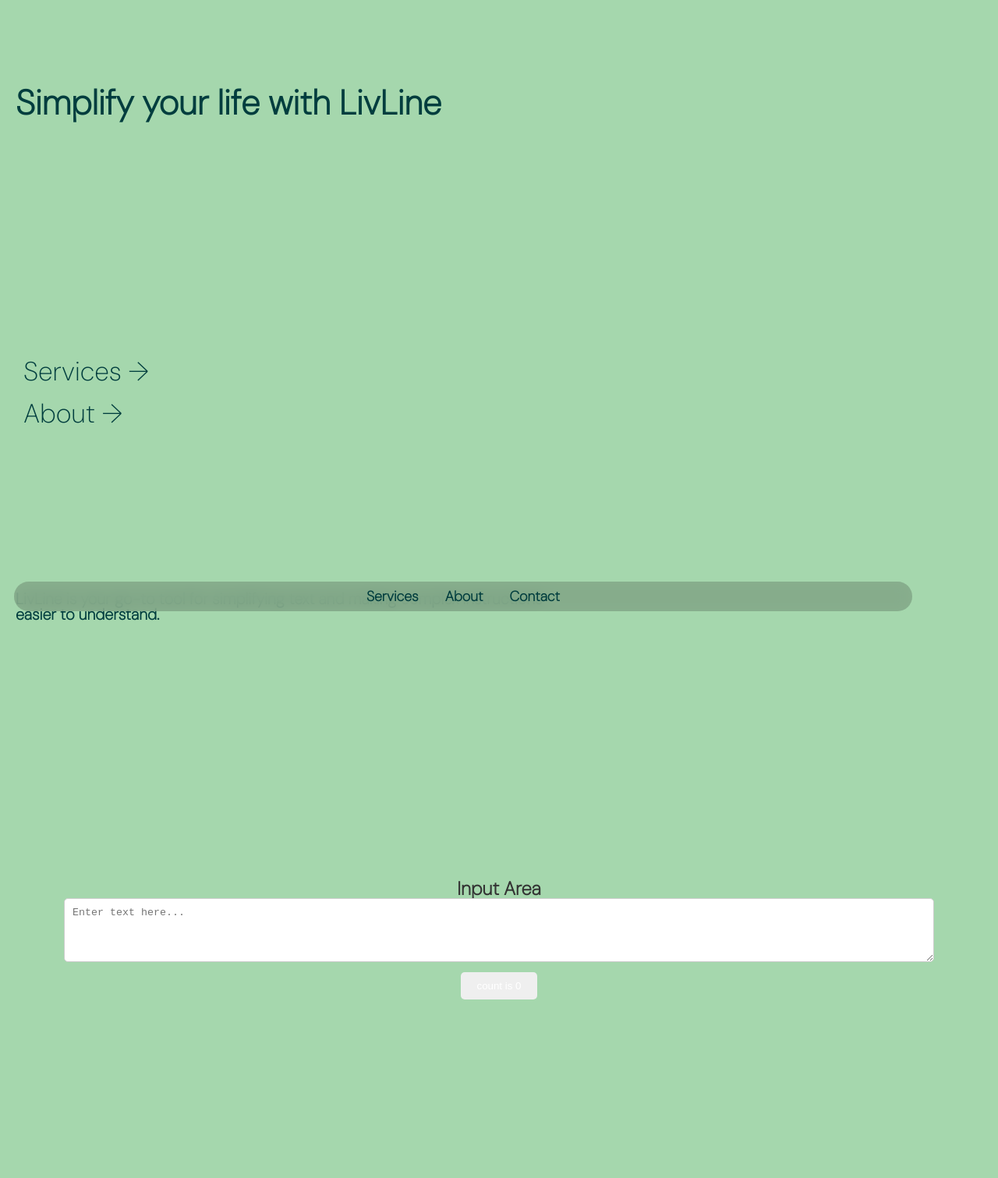
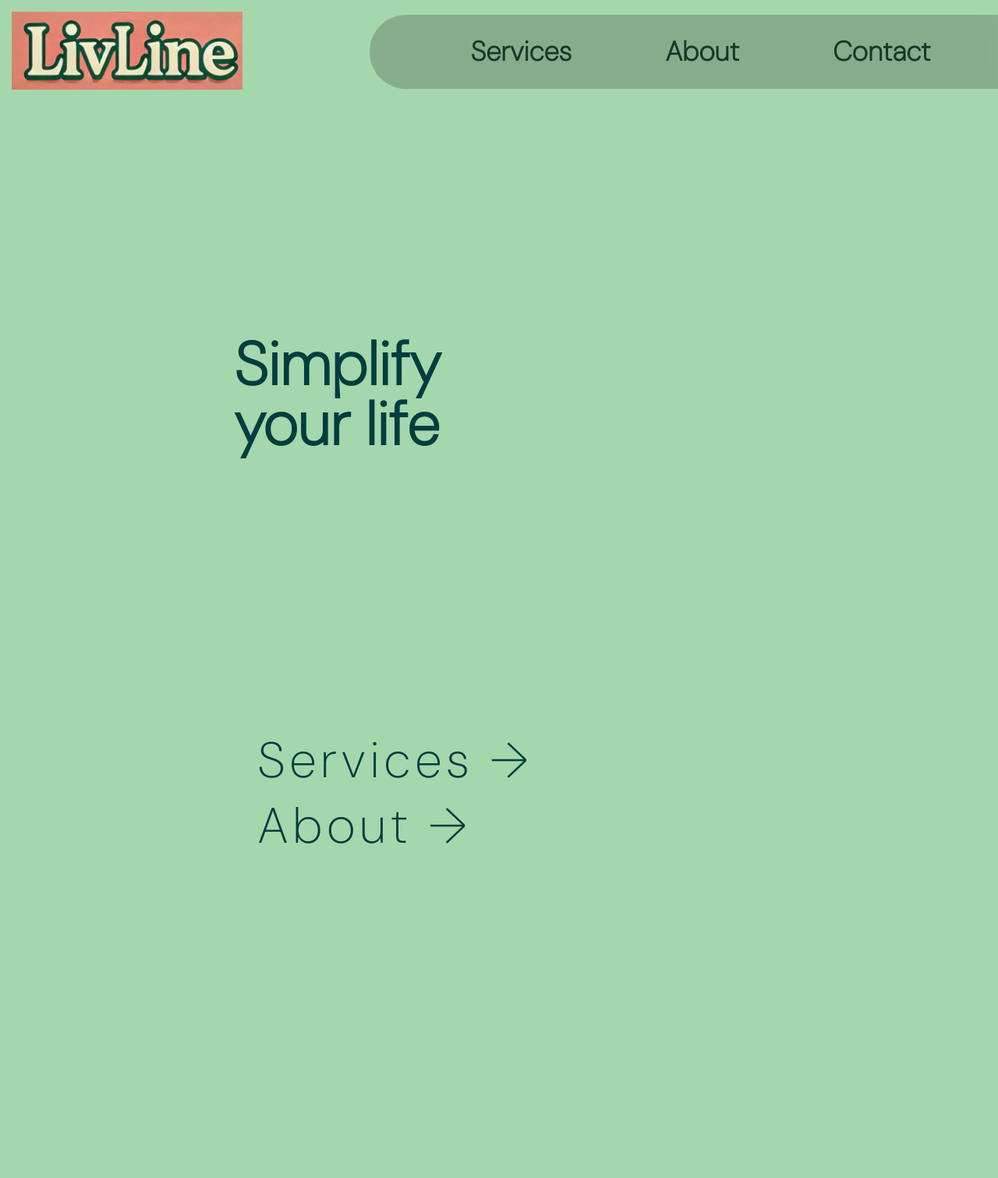
Before and after one commit to JunitaBerglin/responsive-design-practice, a website built with Vite: page index.html in a window 1280 px wide. Shown: the top 1511 px of the page at 78% size. Built offline with nearby package versions, Linux system fonts and the light colour scheme.

Commit message:
💄 (add): tablet and desktop

```diff
--- a/index.html
+++ b/index.html
@@ -8,21 +8,30 @@
   </head>
   <body>
     <!-- Sticky Navbar -->
+    <div class="header">
+      <section class="logo">
+        <img
+          src="./src/assets/images/image.png"
+          alt="LivLine Logo"
+          class="logo-image"
+        />
+      </section>
+
       <nav class="sticky-navbar">
         <ul class="nav-links">
-        <li><a href="#services">Services</a></li>
+          <li><a href="#input-area">Services</a></li>
           <li><a href="#about">About</a></li>
           <li><a href="#contact">Contact</a></li>
         </ul>
       </nav>
+    </div>
 
-    <!-- Hero Section -->
-    <section class="hero">
-      <h1 class="slogan">Simplify your life with LivLine</h1>
+    <section class="slogan">
+      <h1 class="slogan-heading">Simplify your life</h1>
     </section>
 
     <div class="button-container">
-      <a class="arrow-button">Services →</a>
+      <a href="#input-area" class="arrow-button">Services →</a>
       <a class="arrow-button">About →</a>
     </div>
 
@@ -34,31 +43,27 @@
       </h2>
     </section>
 
+    <!-- Services Section -->
+    <section class="service-wrapper">
       <!-- Input Area -->
-    <section class="input-section">
-      <h2>Input Area</h2>
-      <form class="simplify-form">
+      <form>
+        <h2>Input Area:</h2>
+        <br />
         <textarea
-          id="inputText"
+          id="input-area"
           class="input-text"
-          rows="4"
+          rows="6"
           cols="50"
           placeholder="Enter text here..."
-        ></textarea
-        ><br />
+        ></textarea>
         <button type="submit" class="form-button">Simplify</button>
       </form>
+
+      <section class="output-wrapper">
+        <p>Your simplified text will appear here.</p>
+      </section>
     </section>
 
-    <!-- Output Area -->
-    <section class="output-area output-section">
-      <h2>Output Area</h2>
-      <p id="result" class="output-text">
-        Your simplified text will appear here.
-      </p>
-    </section>
-
-    <!-- Footer -->
     <footer class="footer">
       <p>&copy; 2024 LivLine. All rights reserved.</p>
     </footer>
--- a/src/css/style.css
+++ b/src/css/style.css
@@ -1,4 +1,7 @@
-/* General Reset */
+html {
+  scroll-behavior: smooth;
+}
+
 * {
   margin: 0;
   padding: 0;
@@ -22,20 +25,15 @@
   overflow-y: scroll;
 }
 
-section {
-  background-color: #a5d7ad;
-  min-height: 25rem;
+.header {
+  display: flex;
+  justify-content: end;
 }
 
 .sticky-navbar {
   position: fixed;
-  min-width: 90%;
   bottom: 16px;
-  left: 18px;
-  display: flex;
-  justify-content: center;
-  align-items: center;
-  padding: 10px 20px;
+  margin-left: 130px;
   background-color: rgba(130, 167, 136, 0.8);
   backdrop-filter: blur(10px) brightness(0.9);
   border-radius: 20px;
@@ -46,46 +44,109 @@
   display: flex;
   gap: 34px;
   list-style: none;
-  margin: 0;
-  padding: 0;
+  color: #061715;
 }
 
 .nav-links a {
   text-decoration: none;
-  color: #003d3e;
   font-size: 18px;
   font-weight: bold;
 }
 
 .nav-links a:hover {
-  color: #005d5f;
+  color: #061715;
   transform: scale(1.1);
 }
 
-.hero {
-  background-color: #a5d7ad;
-  padding: 50px 20px;
+.logo {
+  display: flex;
+  justify-content: end;
+}
+
+.logo-image {
+  height: 70px;
 }
 
 .slogan {
   background-color: #a5d7ad;
-  max-width: 70%;
-  font-size: 44px;
+  max-width: 60%;
   color: #003d3e;
-  padding-top: 60px;
+  padding-top: 150px;
+  padding-left: 20px;
   padding-bottom: 190px;
 }
 
-/* Intro Section */
+.slogan-heading {
+  font-size: 50px;
+}
+
+form {
+  display: flex;
+  flex-direction: column;
+  justify-content: center;
+  align-items: center;
+  margin: 20px;
+}
+
 .intro {
+  display: flex;
+  justify-content: start;
+  align-items: center;
   background-color: #a5d7ad;
-  max-width: 60%;
   color: #003d3e;
-  padding: 50px 20px;
+  min-height: 25rem;
+  width: 150px;
 }
 
 .intro-text {
+  text-align: start;
   font-size: 20px;
+}
+
+.arrow-button {
+  color: #003d3e;
+  background-color: #a5d7ad;
+  font-size: 34px;
+  padding: 10px;
+  text-decoration: none;
+  letter-spacing: 1.7px;
+}
+
+.service-wrapper {
+  display: flex;
+  flex-direction: column;
+  justify-content: center;
+  align-items: center;
+  min-height: 45rem;
+  gap: 10px;
+}
+
+.input-text {
+  max-width: 60%;
+  padding: 10px;
+  margin-bottom: 30px;
+  border: 1px solid #ccc;
+  border-radius: 5px;
+}
+
+.form-button {
+  display: flex;
+  justify-content: center;
+  align-items: center;
+  font-family: "lemon", sans-serif;
+  padding: 8px 30px;
+  background-color: rgba(130, 167, 136, 0.8);
+  backdrop-filter: blur(10px) brightness(0.9);
+  border-radius: 20px;
+  border: none;
+  color: #151d1c;
+  font-size: 16px;
+  text-align: center;
+}
+
+.form-button:hover {
+  background-color: rgba(130, 167, 136, 1);
+  transform: scale(1.05);
 }
 
 .button-container {
@@ -94,57 +155,232 @@
   margin: 50px 20px 150px 20px;
 }
 
-.arrow-button {
-  color: #003d3e;
-  background-color: #a5d7ad;
-  font-size: 34px;
-  padding: 10px;
+.output-wrapper {
+  max-width: 60%;
+  background: #fff;
+  border-radius: 5px;
+  color: #8e8c8c;
+  padding: 20px;
+  min-height: 7rem;
 }
 
-/* Input Area */
-.input-section,
-.output-section {
-  padding: 20px;
+.sticky-navbar {
+  position: fixed;
+  bottom: 16px;
+  left: 18px;
+  display: flex;
+  padding: 10px 30px;
+  justify-content: center;
+  align-items: center;
+  background-color: rgba(130, 167, 136, 0.8);
+  border-radius: 20px;
+  z-index: 1000;
+}
+
+.nav-links {
+  display: flex;
+  gap: 20px;
+  list-style: none;
+}
+
+.nav-links a {
+  text-decoration: none;
+  color: #051d16;
+  font-size: 16px;
+}
+
+.hero {
   text-align: center;
 }
 
-.input-text {
-  width: 90%;
-  padding: 10px;
-  margin-bottom: 10px;
-  border: 1px solid #ccc;
-  border-radius: 5px;
+.logo {
+  text-align: center;
+  margin: 15px;
 }
 
-.form-button {
-  padding: 10px 20px;
-  color: white;
-  border: none;
-  border-radius: 5px;
-  cursor: pointer;
+.slogan {
+  font-size: 24px;
 }
 
-.simplify-form {
-  min-height: 20%;
-}
-
-.output-area {
-  background: #fff;
-  margin: 20px 0;
-  padding: 20px;
-  border-radius: 10px;
-  max-width: 60%;
-  box-shadow: 0 2px 5px rgba(0, 0, 0, 0.1);
-}
-
-.output-text {
-  color: #555;
+.intro {
+  max-width: 90%;
+  margin: 20px;
+  font-size: 16px;
+  text-align: center;
 }
 
 .footer {
+  display: flex;
+  justify-content: center;
+  align-items: end;
   min-height: 10rem;
+  padding: 10px;
   text-align: center;
-  padding: 10px;
   background: #333;
   color: white;
 }
+
+/* Tablet View */
+@media (min-width: 768px) {
+  .header {
+    display: flex;
+    align-items: center;
+    overflow: hidden;
+    justify-content: space-around;
+  }
+
+  .logo {
+    display: flex;
+    align-items: center;
+  }
+
+  .logo-image {
+    height: 90px;
+  }
+
+  .sticky-navbar {
+    position: relative;
+    display: flex;
+    padding: 20px 70px;
+    border-radius: 30px;
+    align-items: center;
+    margin-top: 25px;
+  }
+
+  .nav-links {
+    display: flex;
+    gap: 40px;
+  }
+
+  .nav-links a {
+    font-size: 20px;
+  }
+
+  .slogan-heading {
+    font-size: 70px;
+  }
+
+  .arrow-button {
+    font-size: 40px;
+    padding: 10px;
+  }
+
+  .intro {
+    width: 450px;
+  }
+
+  .intro-text {
+    font-size: 40px;
+  }
+
+  .service-wrapper {
+    min-height: 60rem;
+    gap: 30px;
+  }
+
+  h2 {
+    font-size: 30px;
+  }
+
+  form {
+    width: 100%;
+    margin: 40px;
+  }
+  .input-text {
+    max-width: 80%;
+    margin-bottom: 70px;
+  }
+
+  .form-button {
+    padding: 8px 30px;
+    font-size: 20px;
+    border-radius: 40px;
+  }
+
+  .output-wrapper {
+    width: 80%;
+    font-size: 25px;
+    padding: 20px;
+    min-height: 15rem;
+  }
+
+  .footer {
+    height: 25rem;
+    font-size: 25px;
+  }
+}
+
+@media (min-width: 1024px) {
+  .header {
+    display: flex;
+    justify-content: space-between;
+  }
+
+  .slogan {
+    padding: 300px;
+    max-width: 70%;
+  }
+
+  .slogan-heading {
+    font-size: 77px;
+  }
+
+  .service-wrapper {
+    display: flex;
+    flex-direction: row;
+    justify-content: space-around;
+    max-width: 90%;
+  }
+
+  .output-wrapper {
+    margin-top: 60px;
+  }
+
+  .arrow-button {
+    margin-left: 300px;
+    font-size: 4rem;
+    letter-spacing: 5px;
+  }
+
+  .intro {
+    display: flex;
+    justify-content: center;
+    margin-left: 300px;
+    margin-top: 420px;
+    width: 950px;
+  }
+  .intro-text {
+    text-align: start;
+    font-size: 5rem;
+  }
+
+  .logo-image {
+    height: 100px;
+  }
+  .sticky-navbar {
+    position: relative;
+    display: flex;
+    padding: 30px 130px;
+    border-radius: 60px;
+    align-items: center;
+    margin-top: 35px;
+    margin-right: 30px;
+  }
+  .form-button {
+    padding: 16px 65px;
+    font-size: 25px;
+    border-radius: 40px;
+  }
+  h2 {
+    font-size: 40px;
+  }
+  .nav-links {
+    display: flex;
+    gap: 120px;
+  }
+
+  .nav-links a {
+    color: #173728;
+    font-size: 35px;
+  }
+}
--- a/src/main.ts
+++ b/src/main.ts
@@ -1,8 +1,7 @@
-import { setupCounter } from './counter';
 
-document.addEventListener('DOMContentLoaded', () => {
-  const counterButton = document.querySelector<HTMLButtonElement>('.form-button');
-  if (counterButton) {
-    setupCounter(counterButton);
-  }
-});
+// document.addEventListener('DOMContentLoaded', () => {
+  // const counterButton = document.querySelector<HTMLButtonElement>('.form-button');
+  // if (counterButton) {
+  //   setupCounter(counterButton);
+  // }
+// });
```
Also changed, not shown: src/assets/images/DALL·E 2024-12-01 15.24.50 - A bold logo design with the text 'LivLine' in a thick, elegant serif font. The text should have a light beige color with a dark green outline, giving .jpeg (added), src/assets/images/image.png (added). Lines whose indentation alone changed are shown as unchanged.
